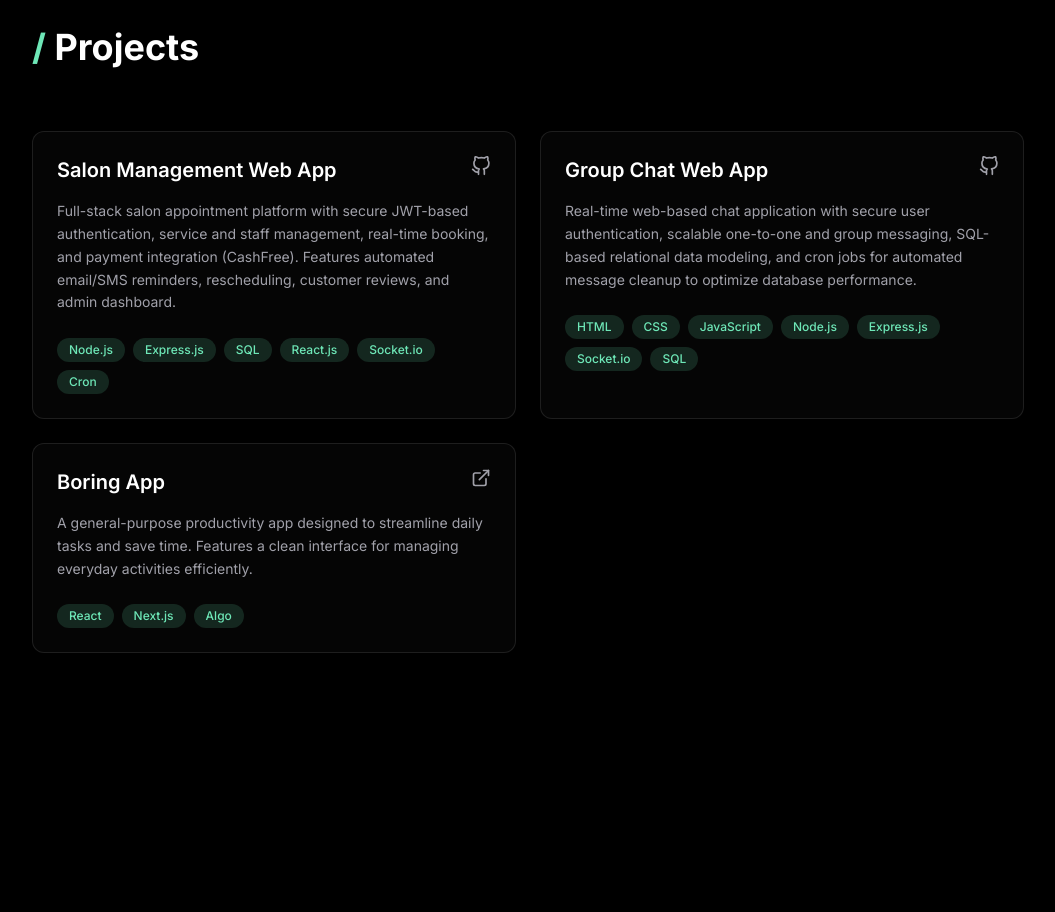
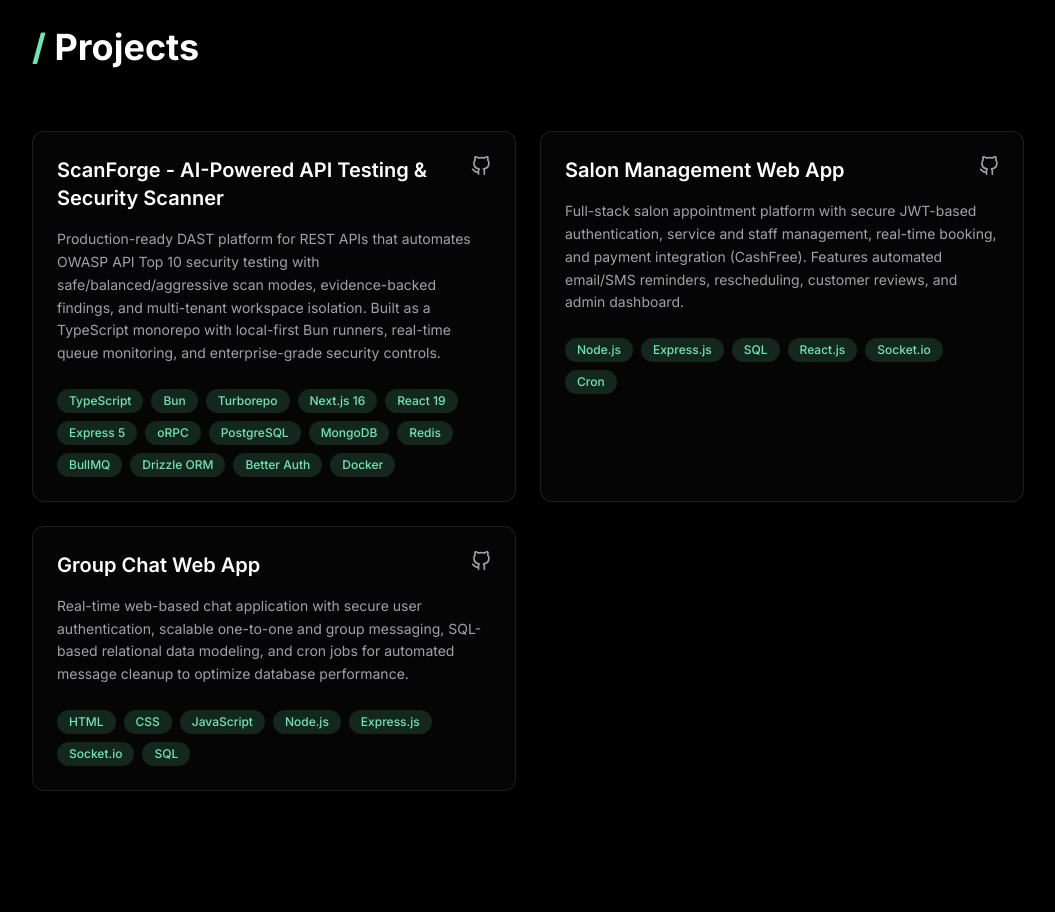
Before and after one commit to sanketpatel32/Resume, a Next.js app: page / in a window 1280 px wide. Shown: the part 4480-5392 px from the top of the page, without its empty margins (112-1167 px from the left). Built offline with nearby package versions, Linux system fonts and the light colour scheme.

Commit message:
Update projects and resume content
- Add ScanForge project and remove Boring App
- Update public resume PDF to match
- Fix motion hydration issues in UI
- Add eager loading to navbar logo

```diff
--- a/src/features/resume/content/projects.ts
+++ b/src/features/resume/content/projects.ts
@@ -1,6 +1,30 @@
 import type { ProjectItem } from "@/features/resume/model/types";
 
 export const projects: ProjectItem[] = [
+  {
+    name: "ScanForge - AI-Powered API Testing & Security Scanner",
+    description:
+      "Production-ready DAST platform for REST APIs that automates OWASP API Top 10 security testing with safe/balanced/aggressive scan modes, evidence-backed findings, and multi-tenant workspace isolation. Built as a TypeScript monorepo with local-first Bun runners, real-time queue monitoring, and enterprise-grade security controls.",
+    tech: [
+      "TypeScript",
+      "Bun",
+      "Turborepo",
+      "Next.js 16",
+      "React 19",
+      "Express 5",
+      "oRPC",
+      "PostgreSQL",
+      "MongoDB",
+      "Redis",
+      "BullMQ",
+      "Drizzle ORM",
+      "Better Auth",
+      "Docker",
+    ],
+    links: {
+      github: "https://github.com/sanketpatel32/ScanForge",
+    },
+  },
   {
     name: "Salon Management Web App",
     description:
@@ -19,13 +43,4 @@ export const projects: ProjectItem[] = [
       github: "https://github.com/sanketpatel32/Group-Chat-App",
     },
   },
-  {
-    name: "Boring App",
-    description:
-      "A general-purpose productivity app designed to streamline daily tasks and save time. Features a clean interface for managing everyday activities efficiently.",
-    tech: ["React", "Next.js", "Algo"],
-    links: {
-      live: "https://boring-app-theta.vercel.app/",
-    },
-  },
 ];
--- a/src/features/resume/ui/Navbar.tsx
+++ b/src/features/resume/ui/Navbar.tsx
@@ -62,6 +62,7 @@ export default function Navbar() {
                   src="/logo.png"
                   alt="Logo"
                   fill
+                  loading="eager"
                   sizes="(max-width: 768px) 32px, 40px"
                   className="object-contain"
                 />
--- a/src/features/resume/ui/sections/CertificationsSection.tsx
+++ b/src/features/resume/ui/sections/CertificationsSection.tsx
@@ -1,8 +1,9 @@
 "use client";
 
-import { m, useReducedMotion } from "framer-motion";
+import { m } from "framer-motion";
 import { FiAward, FiExternalLink } from "react-icons/fi";
 import type { CertificationItem } from "@/features/resume/model/types";
+import { useHydratedReducedMotion } from "@/shared/lib/motion";
 import Section from "@/shared/ui/Section";
 
 interface CertificationsSectionProps {
@@ -18,7 +19,7 @@ const getCredentialHost = (url: string) => {
 };
 
 export default function CertificationsSection({ certifications }: CertificationsSectionProps) {
-  const shouldReduceMotion = useReducedMotion();
+  const shouldReduceMotion = useHydratedReducedMotion();
 
   return (
     <Section id="certifications" title="Certifications">
```
Also changed, not shown: 1 other file (tests, documents, lock files or other folders).
